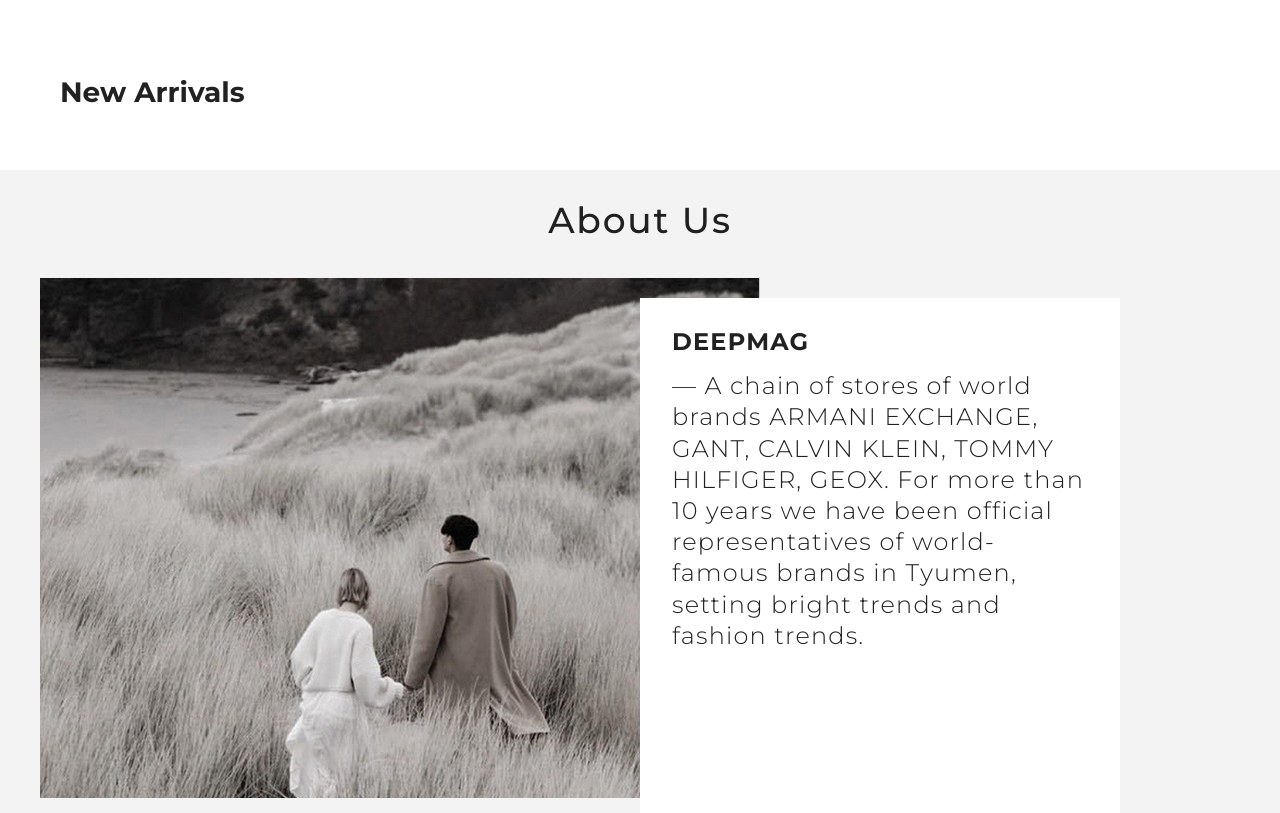
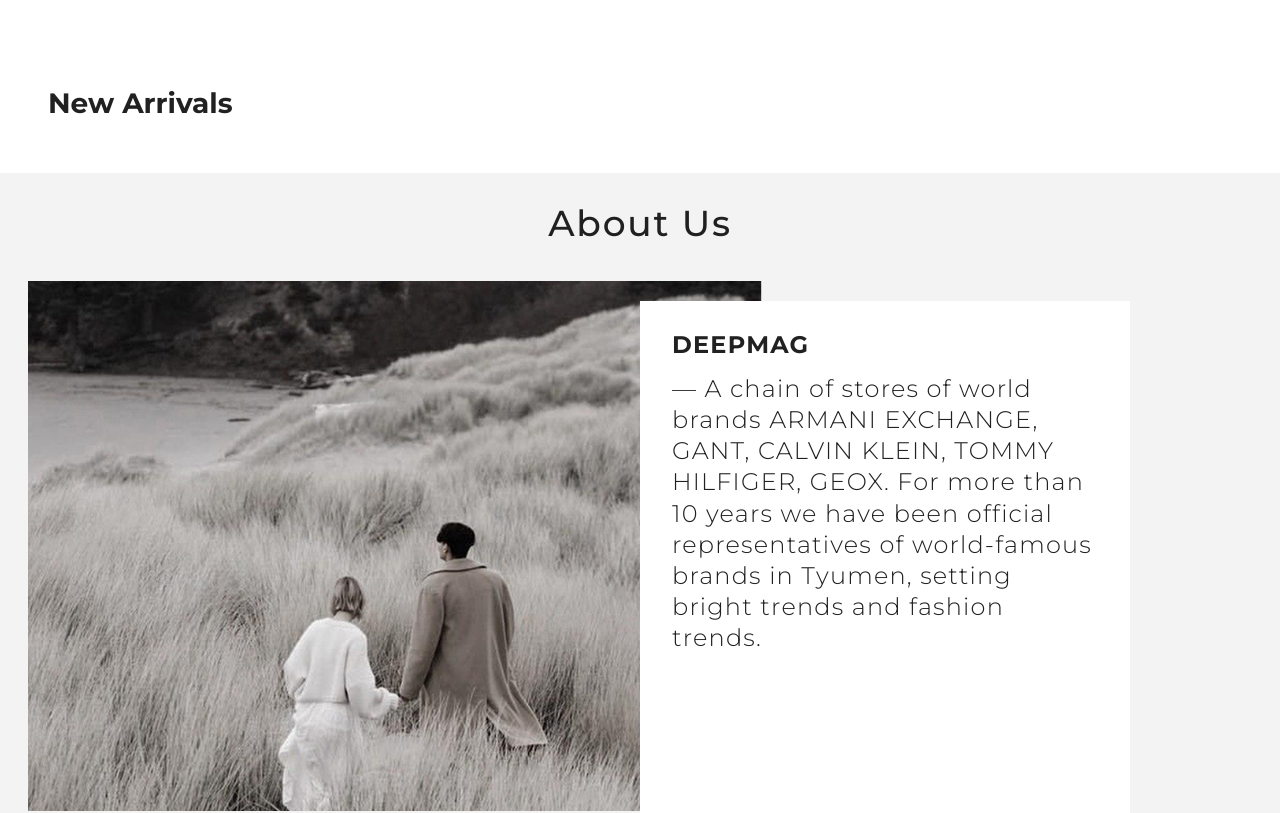
Before and after one commit to HannaKhlim/HCI-labs, a React (Vite) app: page / in a window 1280 px wide. Shown: the part 1330-2143 px from the top of the page. Built offline with nearby package versions, Linux system fonts and the light colour scheme.

Commit message:
refactor: rewrite Layout with Material UI Box

```diff
--- a/src/Layout.jsx
+++ b/src/Layout.jsx
@@ -1,4 +1,5 @@
 import { Outlet } from "react-router-dom";
+import { Box } from "@mui/material";
 import Header from "./Header";
 import Footer from "./Footer";
 
@@ -8,9 +9,18 @@
   return (
     <>
       <Header organization={organization} />
-      <main>
+      <Box
+        component="main"
+        sx={{
+          px: { xs: 2, md: 4, lg: 6 },
+          py: { xs: 3, md: 4 },
+          display: "flex",
+          flexDirection: "column",
+          gap: 4,
+        }}
+      >
         <Outlet />
-      </main>
+      </Box>
       <Footer organization={organization} />
     </>
   );
```
